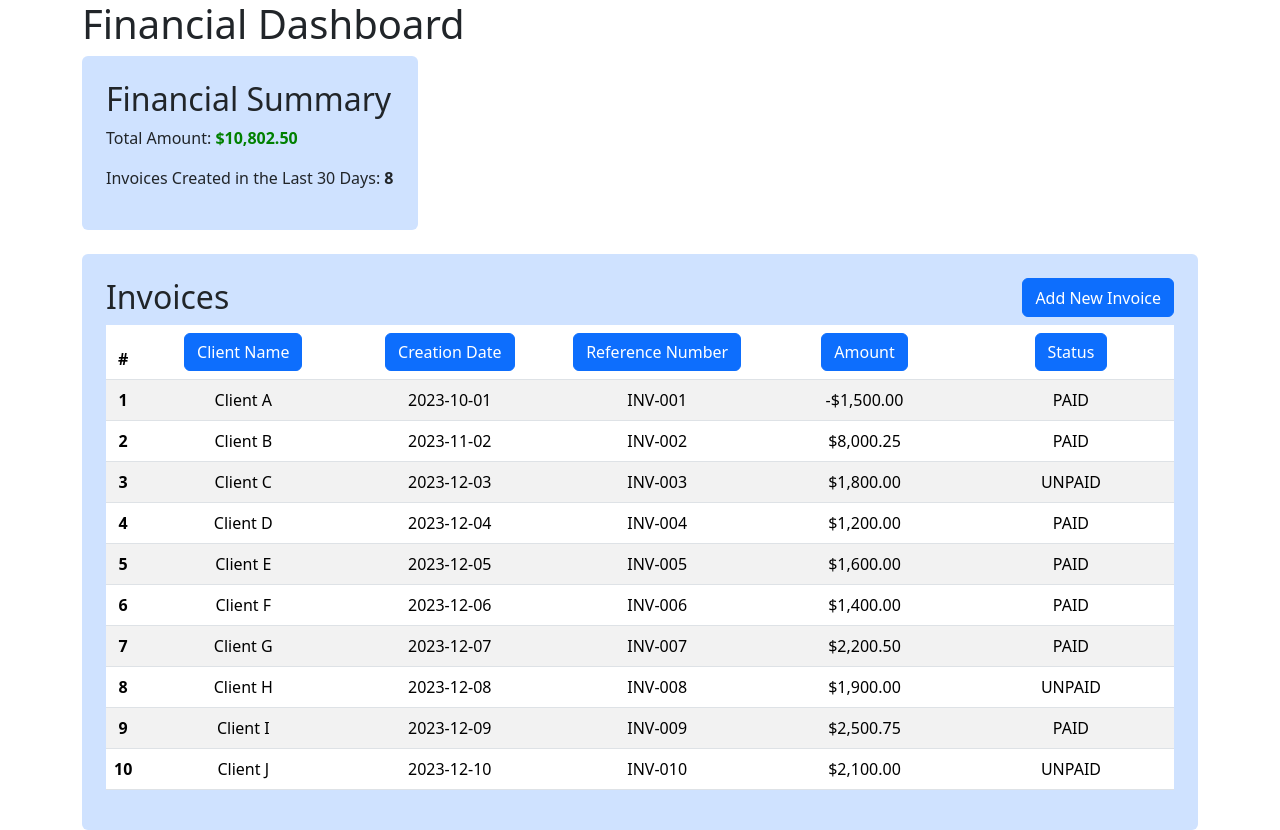
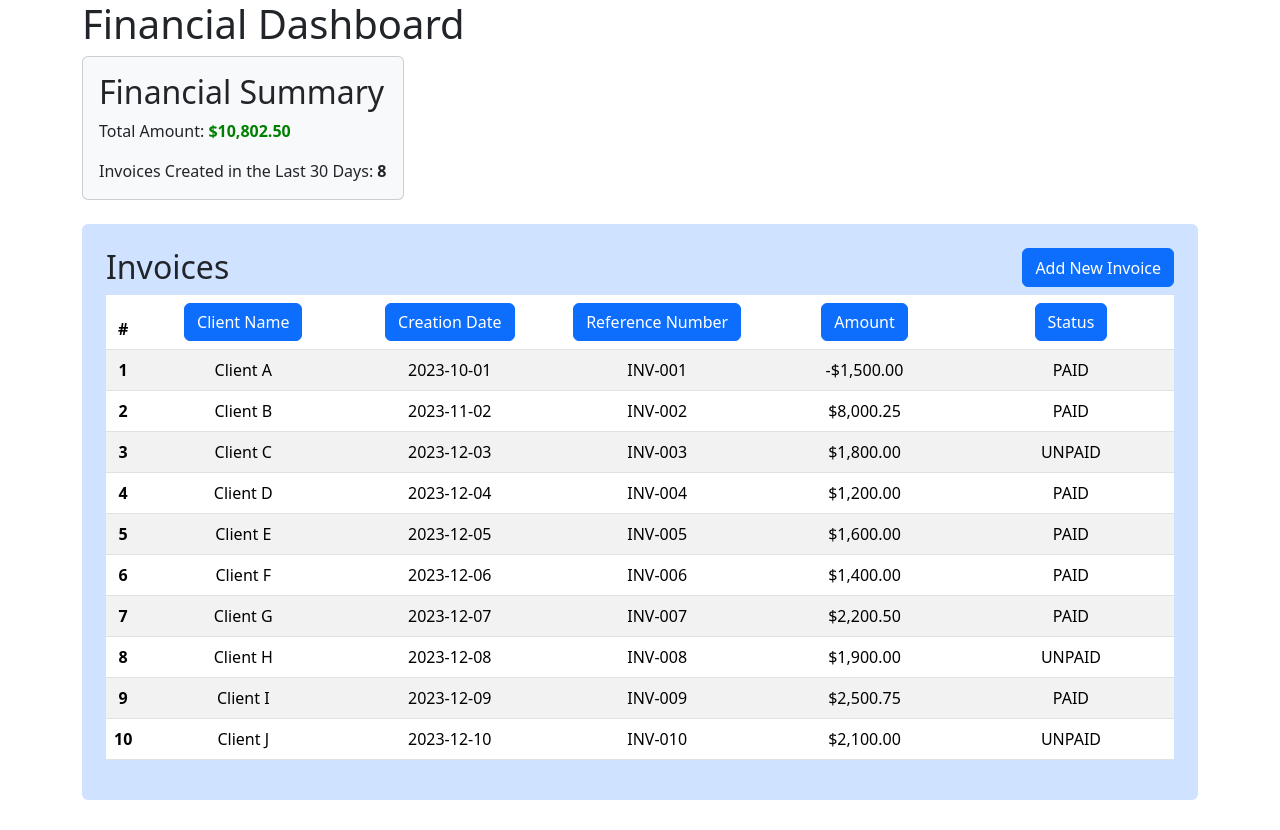
Before and after one commit to jonjon81/financial-tracker-react, a React (Vite) app: page / in a window 1280 px wide. After the commit the page ends 800 px from the top, so only its background shows below. Built offline with nearby package versions, Linux system fonts and the light colour scheme.

Commit message:
Update summary card with bootstrap classes

```diff
--- a/src/components/SummaryWidget.tsx
+++ b/src/components/SummaryWidget.tsx
@@ -22,20 +22,20 @@ const SummaryWidget: React.FC<SummaryProps> = ({ invoicesLast30Days, transaction
   else if (totalAmount < 0) totalAmountColor = 'red';
 
   return (
-    <>
-      <div className="p-4 bg-primary-subtle d-inline-block rounded mb-4">
-        <h2>Financial Summary</h2>
-        <p>
+    <div className="card d-inline-block bg-light mb-4">
+      <div className="card-body">
+        <h2 className="card-title">Financial Summary</h2>
+        <p className="card-text">
           Total Amount:{' '}
           <span style={{ color: totalAmountColor }}>
             <strong>{formatPrice(totalAmount)}</strong>
           </span>
         </p>
-        <p>
+        <p className="card-text">
           Invoices Created in the Last 30 Days: <strong>{invoicesLast30Days}</strong>
         </p>
       </div>
-    </>
+    </div>
   );
 };
 
```
